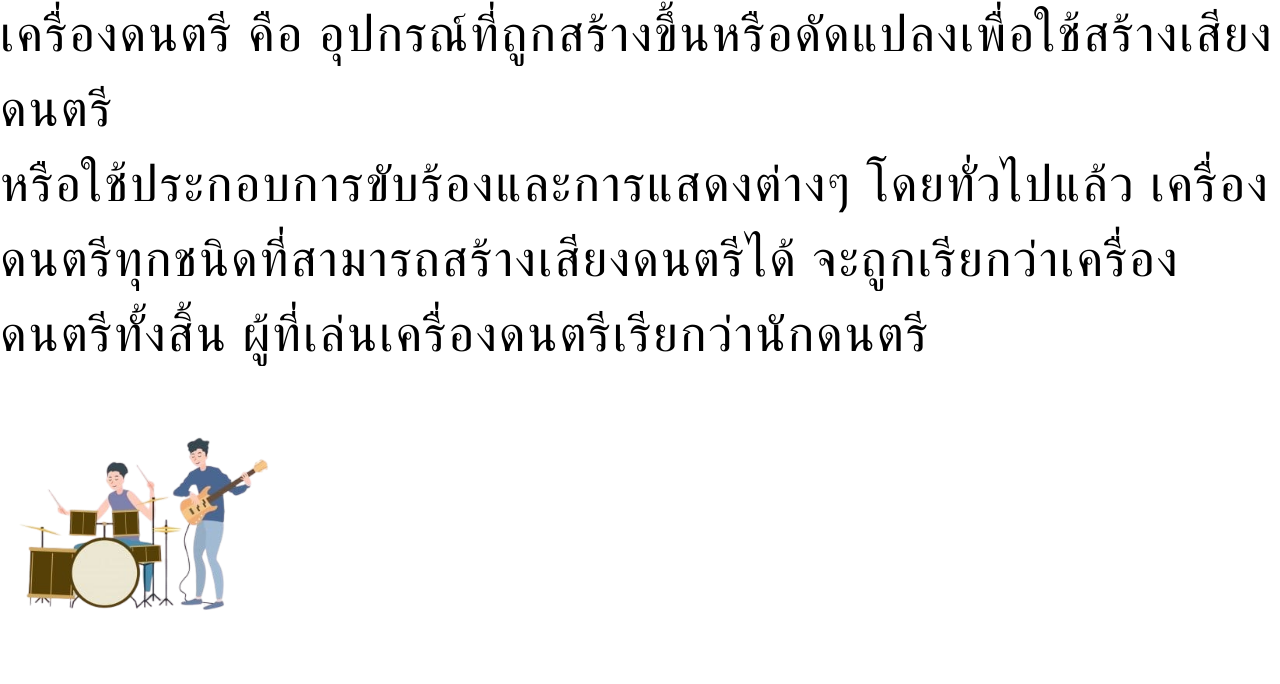
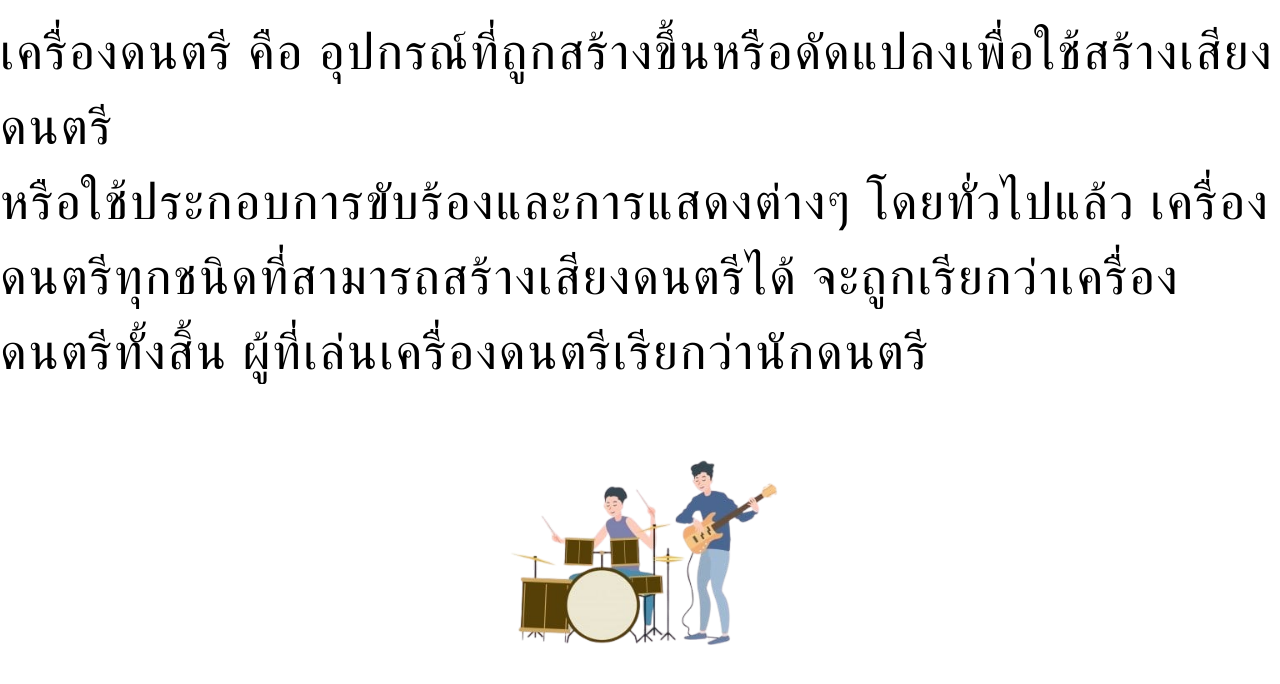
Before and after one commit to suradet919/-, a plain HTML site: page html/หน้าหลัง.html in a window 1280 px wide. Shown: the part 266-950 px from the top of the page. Before the commit the page ends 922 px from the top, so only its background shows below. Drawn offline with Linux system fonts and the light colour scheme.

Commit message:
ไฟกไฟดไฟ

```diff
--- a/css/ss.css
+++ b/css/ss.css
@@ -49,3 +49,7 @@ nav {
     line-height: 1.5; /* ระยะห่างบรรทัด */
     letter-spacing: 2px; /* ระยะห่างตัวอักษร */
 }
+.img-center {
+    display: block;
+    margin: 0 auto 20px auto;
+}
--- a/html/หน้าหลัง.html
+++ b/html/หน้าหลัง.html
@@ -27,10 +27,10 @@
                 <h1>เครื่องดนตรี</h1>
             </header>
             <div class="container">
-                <p>เครื่องดนตรี คือ อุปกรณ์ที่ถูกสร้างขึ้นหรือดัดแปลงเพื่อใช้สร้างเสียงดนตรี <br>หรือใช้ประกอบการขับร้องและการแสดงต่างๆ
+                 <br><p>เครื่องดนตรี คือ อุปกรณ์ที่ถูกสร้างขึ้นหรือดัดแปลงเพื่อใช้สร้างเสียงดนตรี <br>หรือใช้ประกอบการขับร้องและการแสดงต่างๆ
                 โดยทั่วไปแล้ว เครื่องดนตรีทุกชนิดที่สามารถสร้างเสียงดนตรีได้ จะถูกเรียกว่าเครื่องดนตรีทั้งสิ้น ผู้ที่เล่นเครื่องดนตรีเรียกว่านักดนตรี </p>
-                <img src="../รูป/กกก.png" alt="กกก" style="width: 280px ">
+                <img src="../รูป/กกก.png" alt="กกก" class="img-center" style="width: 300px;">
 
-
+        </div>
 </body>
 </html>
```
